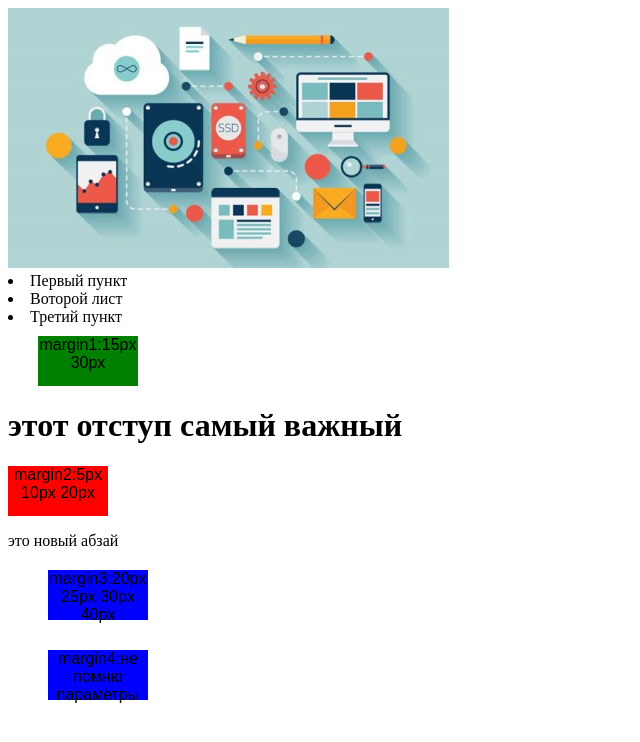
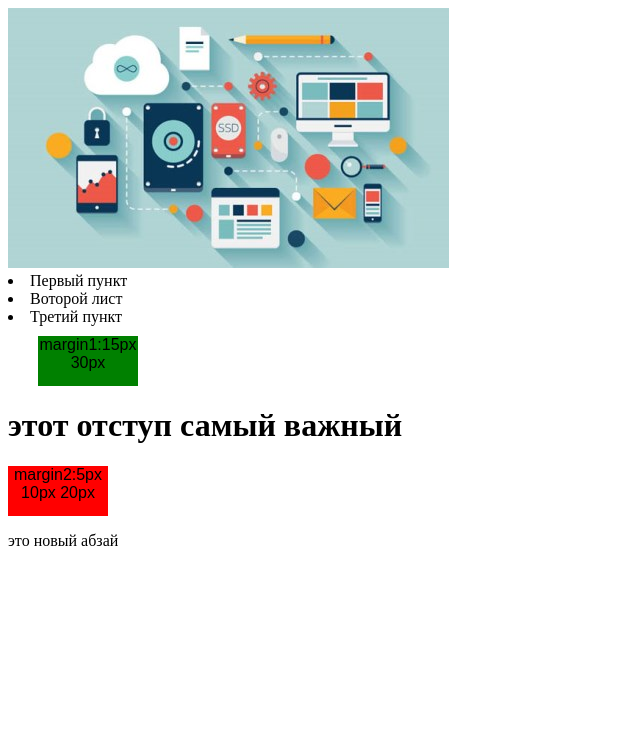
Before and after one commit to alexeylis/Demo-Html, a plain HTML site: page test.html in a window 1280 px wide. Shown: the whole page, without its empty margins (0-640 px from the left). Drawn offline with Linux system fonts and the light colour scheme.

Commit message:
удалена нижняя часть боди

```diff
--- a/test.html
+++ b/test.html
@@ -19,8 +19,7 @@
 		<h1>этот отступ самый важный</h1>
 		<div class="m2">margin2:5px 10px 20px</div>
 		<p>это новый абзай</p>
-		<div class="m3">margin3:20px 25px 30px 40px</div>
-		<div class="m4">margin4:не помню параметры</div>
+
 
 	</body>
 </html>
```
